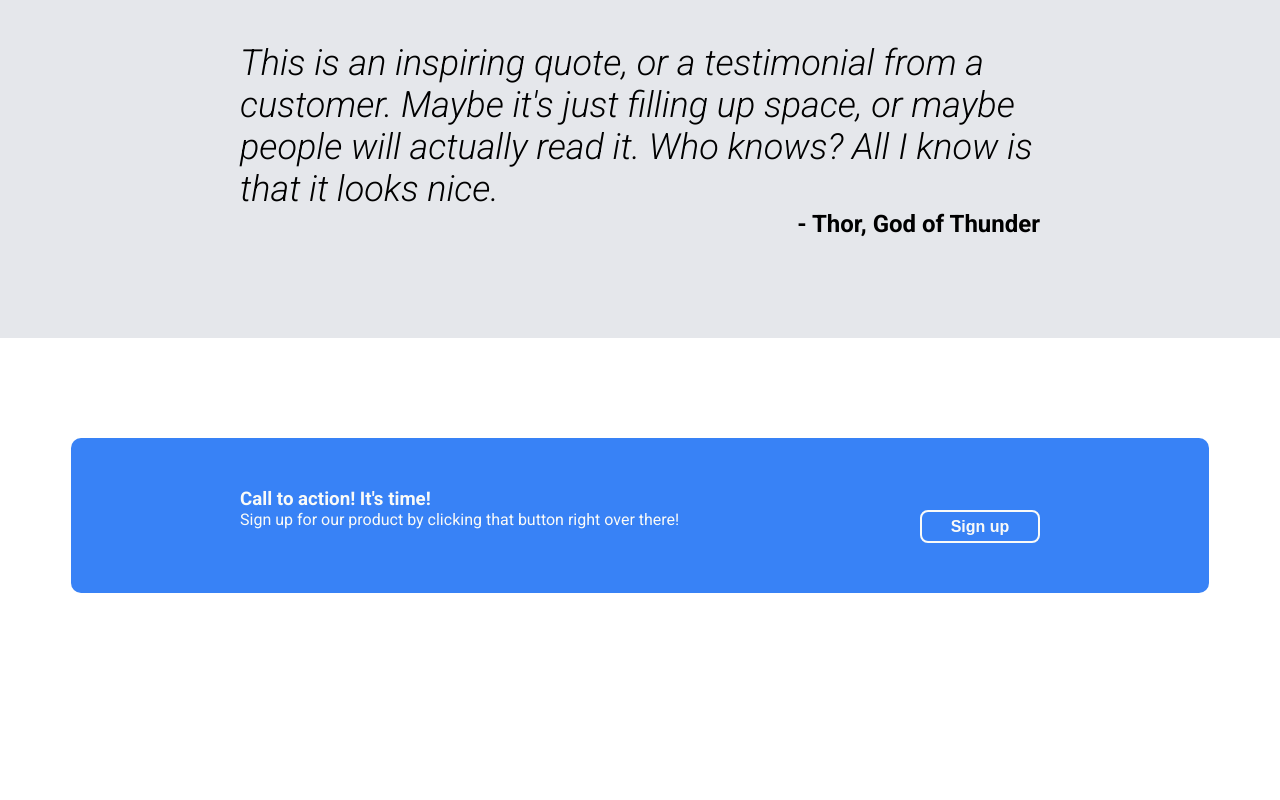
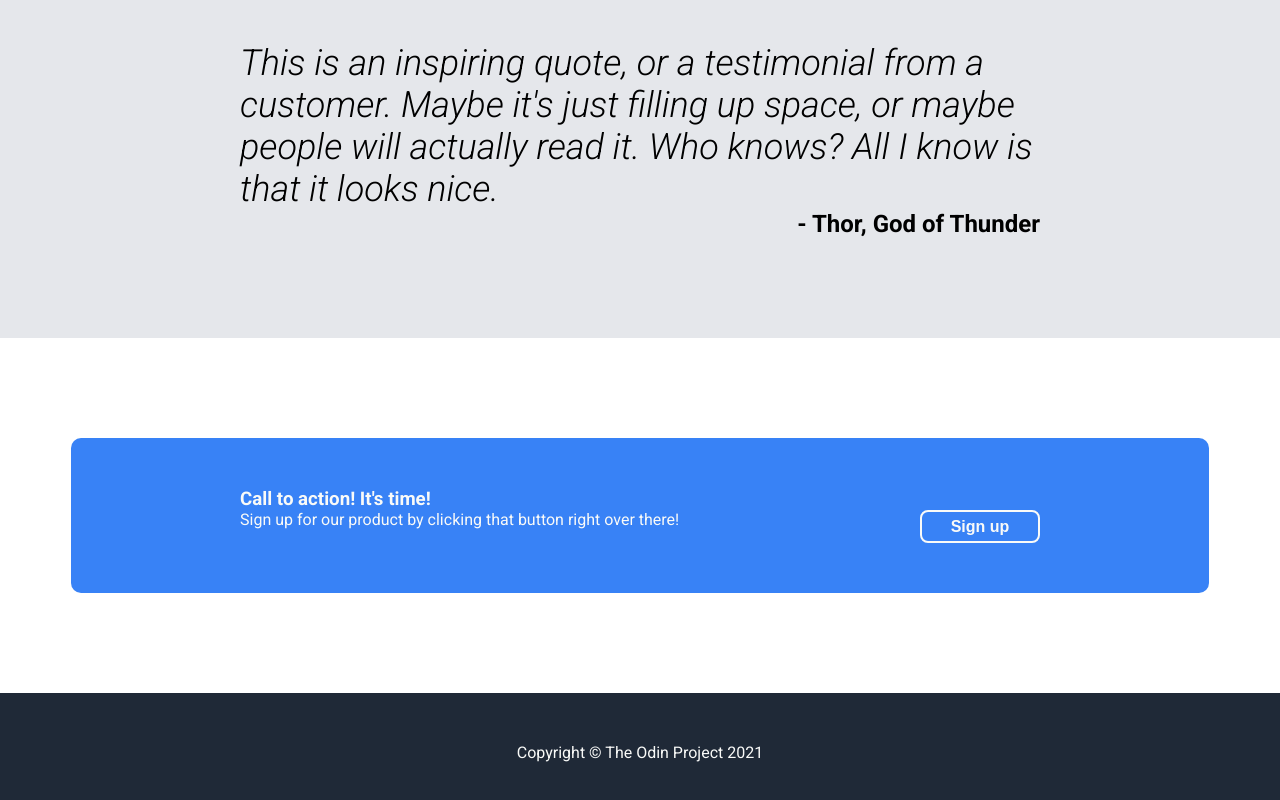
Before and after one commit to lu-dig/foundations, a plain HTML site: page landing-page/index.html in a window 1280 px wide. Shown: the part 1050-1850 px from the top of the page. Before the commit the page ends 1743 px from the top, so only its background shows below. Drawn offline with Linux system fonts and the light colour scheme.

Commit message:
feature: added footer content

```diff
--- a/landing-page/index.html
+++ b/landing-page/index.html
@@ -77,6 +77,8 @@
         </div>
       </div>
     </main>
-    <footer></footer>
+    <footer>
+      <p>Copyright &copy; The Odin Project 2021</p>
+    </footer>
   </body>
 </html>
--- a/landing-page/styles.css
+++ b/landing-page/styles.css
@@ -174,3 +174,10 @@ header {
 .cta-signup {
   border: 2px solid #f9faf8;
 }
+
+footer {
+  background: #1f2937;
+  color: #f9faf8;
+  padding: 50px 0;
+  text-align: center;
+}
```
